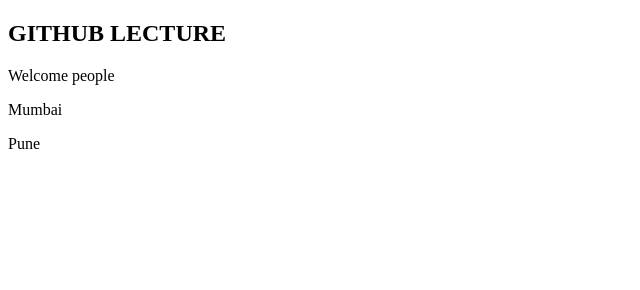
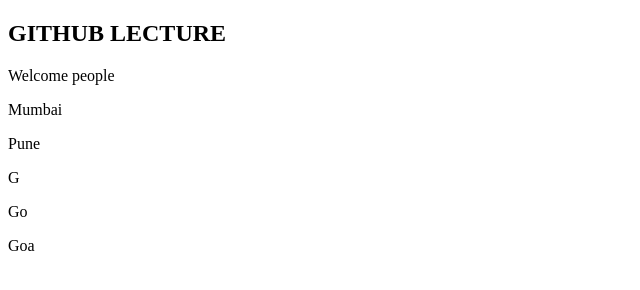
Before and after one commit to Atharv2905/Manager, a plain HTML site: page index.html in a window 1280 px wide. Shown: the full height of the page, 0-640 px from the left. Drawn offline with Linux system fonts and the light colour scheme.

Commit message:
Added G
Added o

Added a

```diff
--- a/index.html
+++ b/index.html
@@ -10,5 +10,8 @@
     <p>Welcome people</p>
     <p>Mumbai</p>
     <p>Pune</p>
+    <p>G</p>
+    <p>Go</p>
+    <p>Goa</p>
 </body>
 </html>
```
